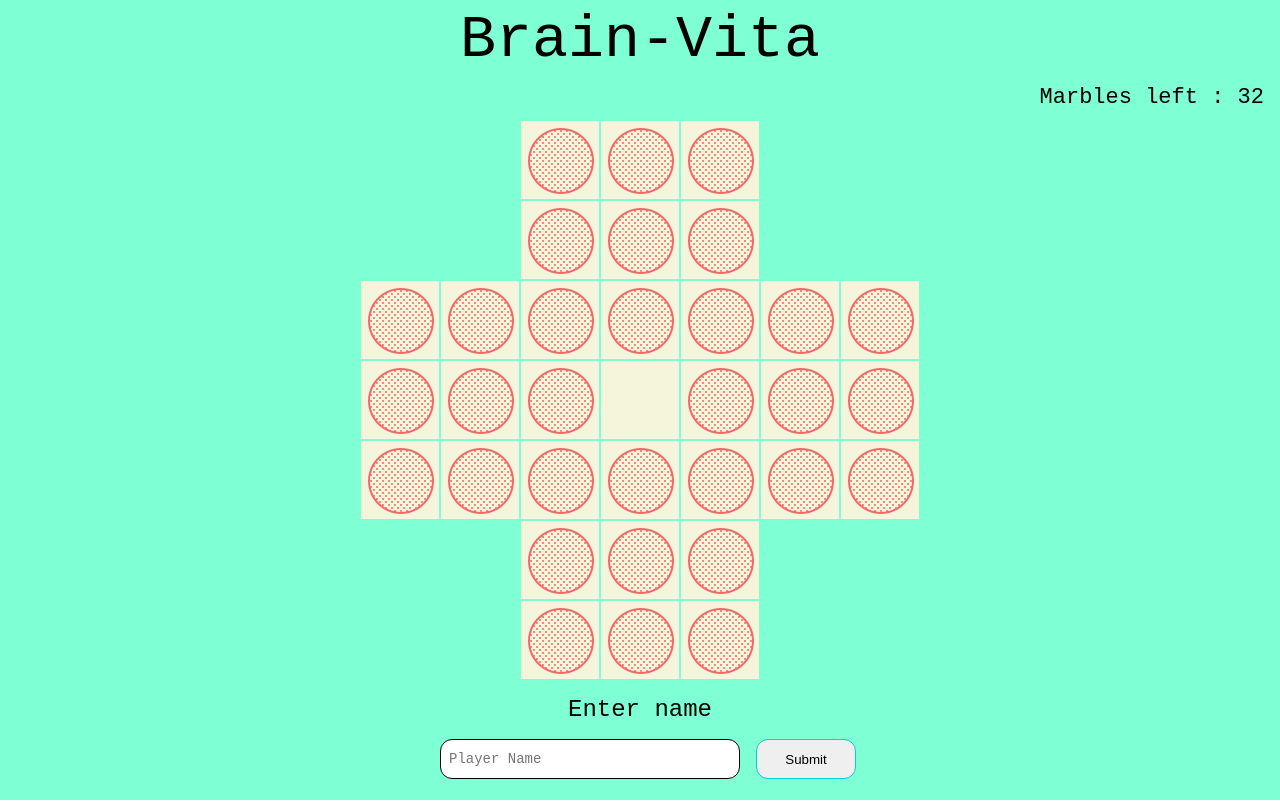
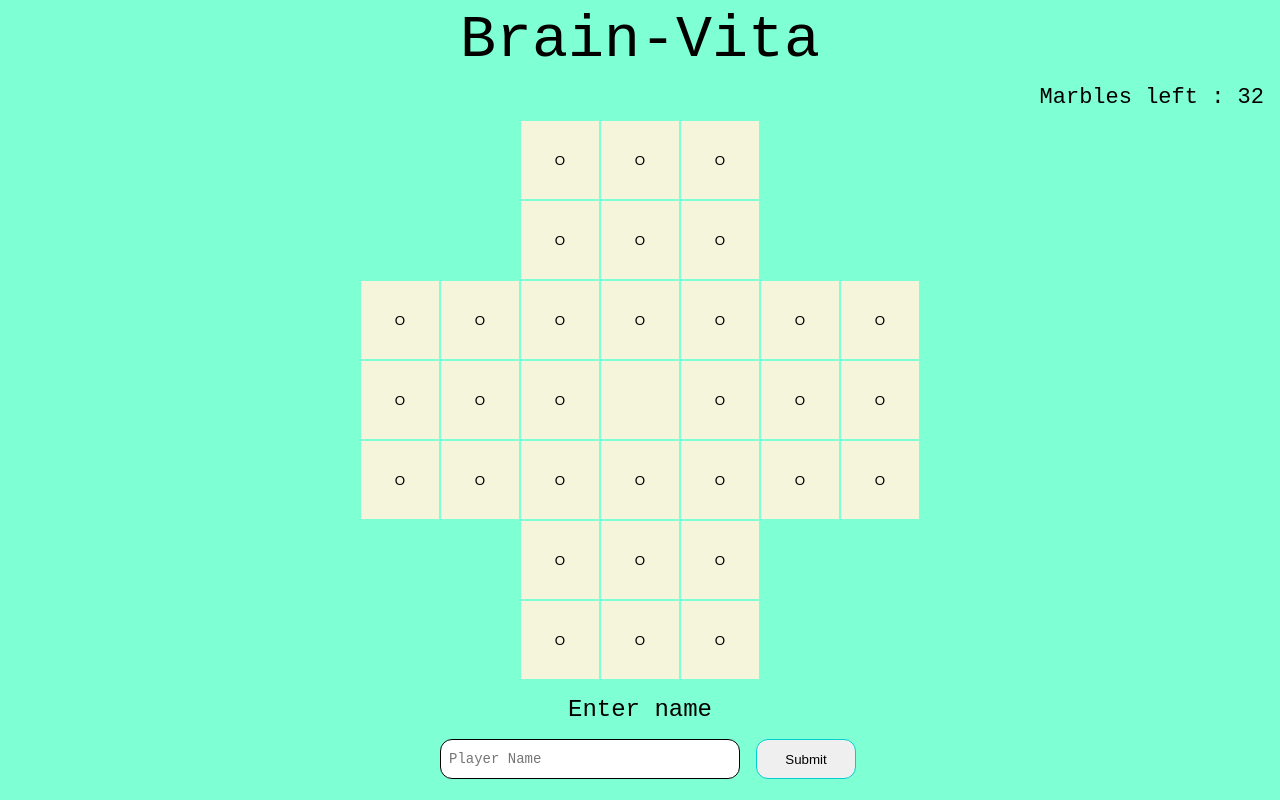
Before and after one commit to bhaskartalla/brain-vita, a React (Create React App) app: page / in a window 1280 px wide. Built offline with nearby package versions, Linux system fonts and the light colour scheme.

Commit message:
icon changed

```diff
--- a/src/components/Square.js
+++ b/src/components/Square.js
@@ -39,11 +39,12 @@ const Square = (props) => {
       id={props.id}
       onClick={() => props.onClick()}
     >
-      {props.isEmpty === 'O' ? (
+      {props.isEmpty}
+      {/* {props.isEmpty === 'O' ? (
         <CircleImage src={circle} alt='react logo' />
       ) : (
         ''
-      )}
+      )} */}
     </Box>
   )
 }
```
